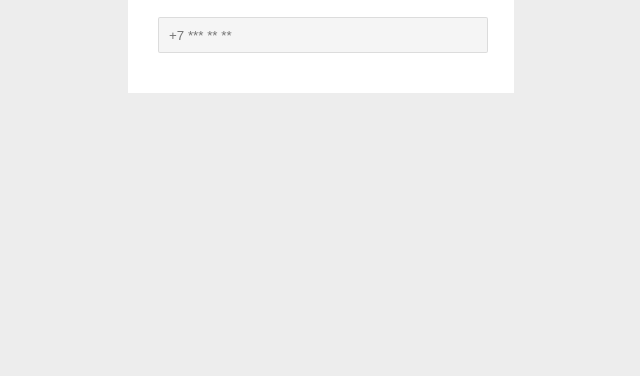
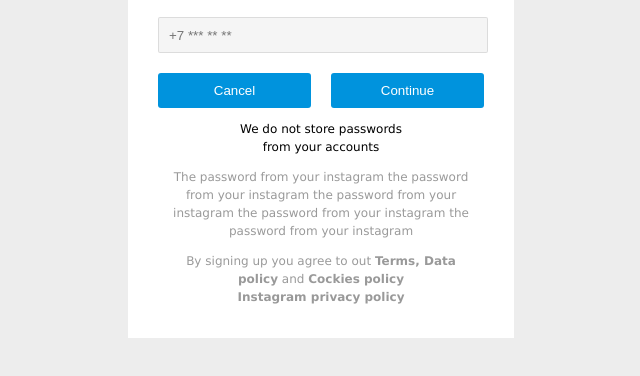
Before and after one commit to saynschuman/popup, a plain HTML site: page index.html in a window 1280 px wide. Shown: the part 236-612 px from the top of the page, without its empty margins (319-959 px from the left). Drawn offline with Linux system fonts and the light colour scheme.

Commit message:
finished

```diff
--- a/css/style.css
+++ b/css/style.css
@@ -22,10 +22,9 @@ body {
 }
 
 .subtitle {
-  text-align: left;
+  text-align: center;
   font-weight: 500;
   line-height: 3;
-  padding-left: 12px;
 }
 
 .labels {
@@ -120,3 +119,41 @@ body {
   border: 1px solid rgba(0, 0, 0, 0.1);
   background-color: rgba(0, 0, 0, 0.04);
 }
+
+.buttons-block button:last-child {
+  margin-right: 10px;
+  float: right;
+}
+
+.buttons-block button:focus {
+  outline: none;
+}
+
+.buttons-block button {
+  margin-left: 10px;
+  width: calc(50% - 20px);
+  border: none;
+  border-radius: 3px;
+  padding: 10px 20px;
+  color: #fff;
+  background-color: #0093dd;
+  font-weight: 300;
+  cursor: pointer;
+}
+
+.text-block {
+  text-align: center;
+  font-size: 12px;
+  display: block;
+  margin: auto;
+  max-width: 300px;
+}
+
+.text-block p {
+  line-height: 1.5;
+  color: rgba(0, 0, 0, 0.4);
+}
+
+.text-block p.black {
+  color: #000;
+}
--- a/index.html
+++ b/index.html
@@ -38,6 +38,25 @@
         <div class="text-input-block">
           <input placeholder="+7 *** ** **" type="text" />
         </div>
+        <div class="buttons-block">
+          <button>Cancel</button><button>Continue</button>
+        </div>
+        <div class="text-block">
+          <p class="black">
+            We do not store passwords <br />
+            from your accounts
+          </p>
+          <p>
+            The password from your instagram the password from your instagram
+            the password from your instagram the password from your instagram
+            the password from your instagram
+          </p>
+          <p class="margin">
+            By signing up you agree to out <b>Terms, Data policy</b> and
+            <b>Cockies policy</b> <br />
+            <b>Instagram privacy policy</b>
+          </p>
+        </div>
       </div>
     </div>
   </body>
```
